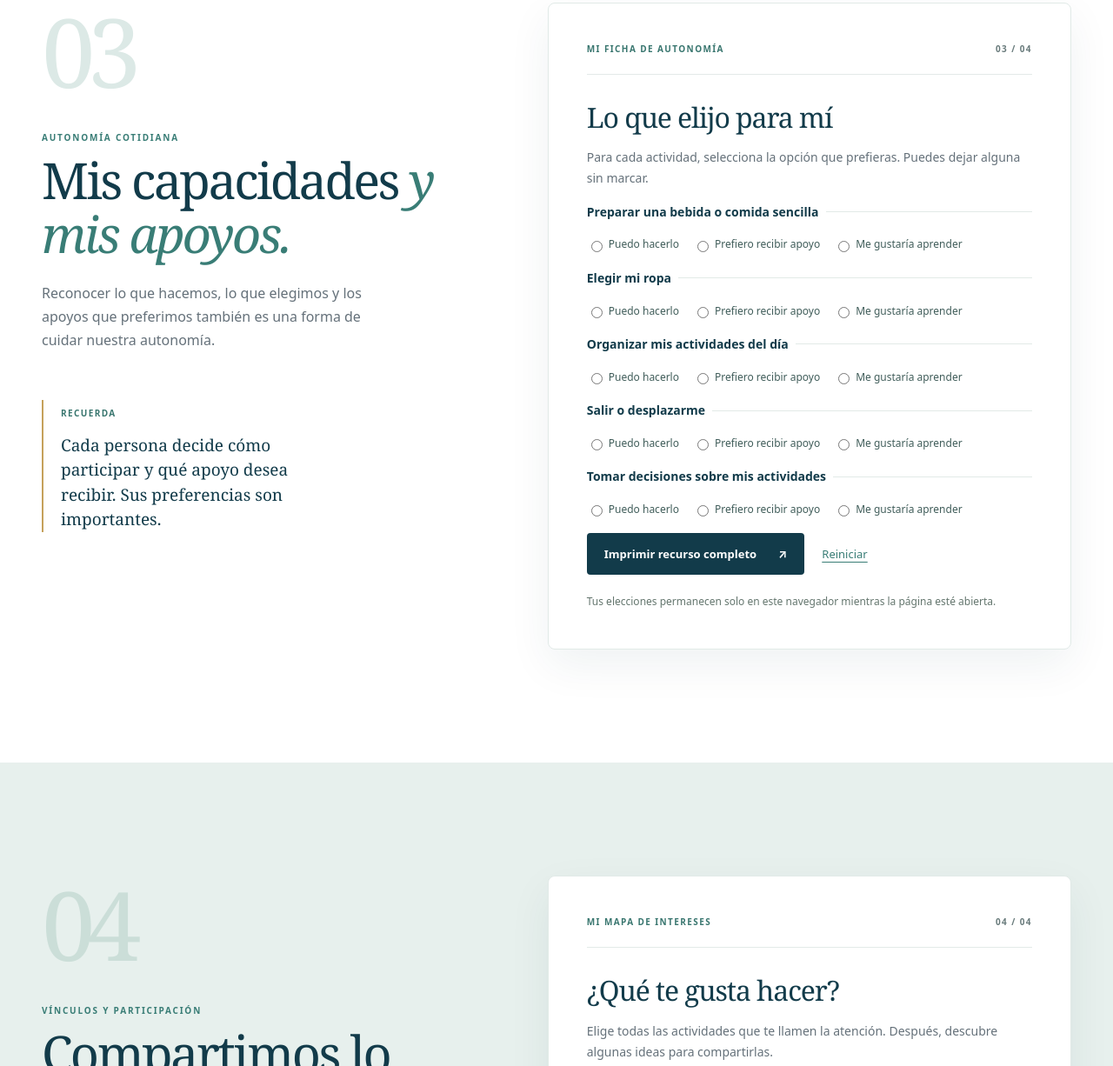
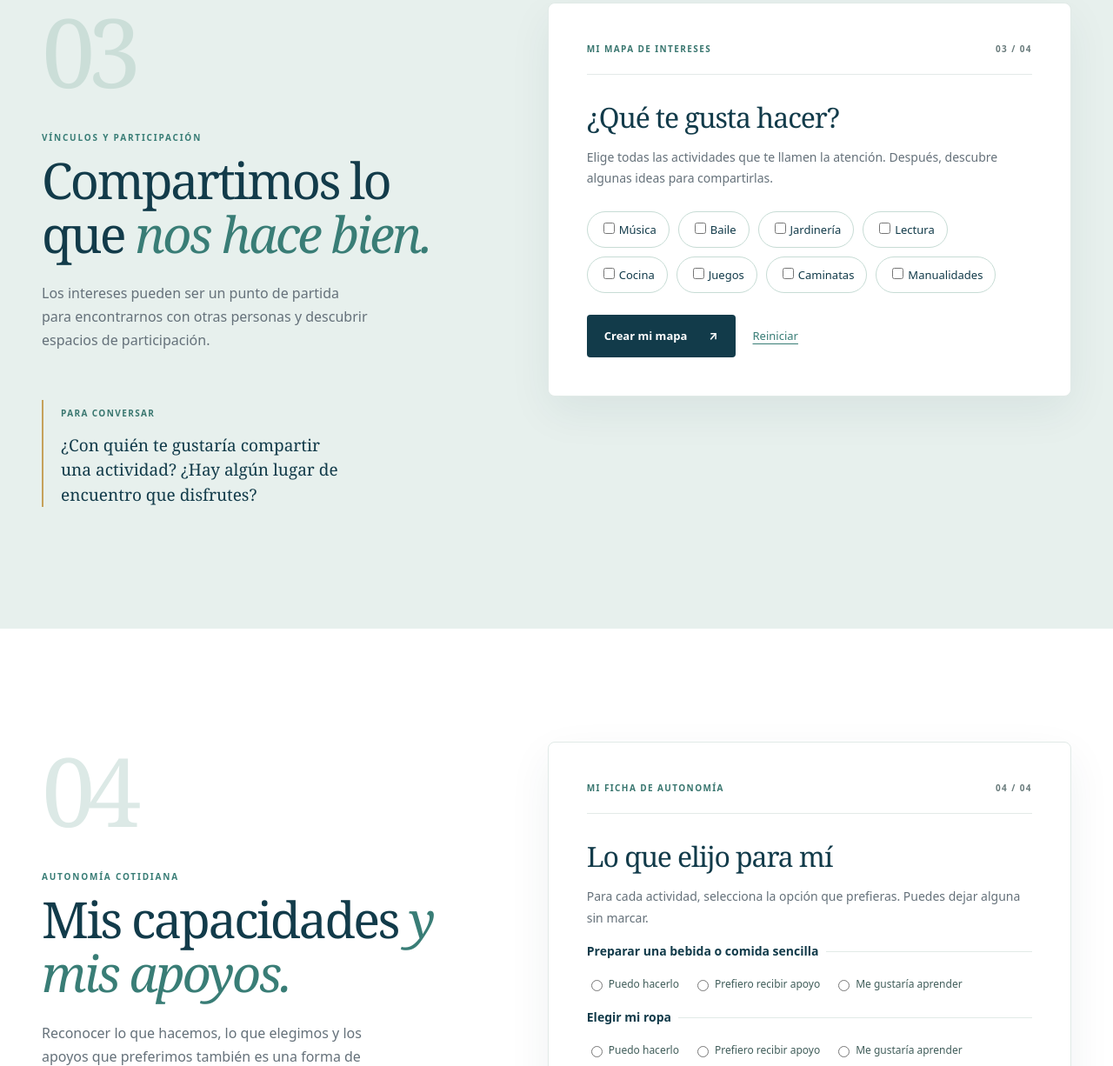
Before and after one commit to corteslaura-web/Recordar-hacer-y-compartir, a plain HTML site: page index.html in a window 1280 px wide. Shown: the part 3831-5057 px from the top of the page at 87% size. Drawn offline with Linux system fonts and the light colour scheme.

Commit message:
orden experiecia 3-4

```diff
--- a/index.html
+++ b/index.html
@@ -15,8 +15,8 @@
 <section class="experiences" id="experiencias"><div class="wrap"><div class="section-heading"><div><p class="eyebrow"><span></span> UN RECORRIDO PARA COMPARTIR</p><h2>Cuatro formas de<br><em>estar presentes.</em></h2></div><p>Explora a tu ritmo. No hay respuestas correctas ni una única manera de participar.</p></div><div class="experience-nav" aria-label="Ir a una experiencia"><a href="#recuerdos"><span>01</span> Recuerdos <b>↗</b></a><a href="#atencion"><span>02</span> Vida diaria <b>↗</b></a><a href="#capacidades"><span>03</span> Capacidades <b>↗</b></a><a href="#intereses"><span>04</span> Intereses <b>↗</b></a></div></div></section>
 <section class="experience wrap" id="recuerdos"><div class="experience-aside"><span class="big-number">01</span><p class="eyebrow">MEMORIA Y APRENDIZAJE</p><h2>Activamos nuestros <em>recuerdos.</em></h2><p>Una palabra, una fotografía o un objeto pueden abrir la puerta a una buena conversación.</p><div class="prompt"><span>PARA CONVERSAR</span><p>¿Qué historia te gustaría compartir a partir de una fotografía o un objeto especial?</p></div></div><div class="activity-card memory"><div class="card-top"><span>UNA PALABRA, MUCHAS HISTORIAS</span><span>01 / 04</span></div><h3>¿Qué te trae a la memoria?</h3><p>Deja que esta palabra te inspire un recuerdo, una imagen o una asociación. Puedes compartirlo en voz alta o guardarlo para ti.</p><div class="word-display" id="word" aria-live="polite">Ventana</div><div class="button-row"><button class="button dark" id="new-word">Descubrir otra palabra <span>↻</span></button><button class="link-button" id="reset-word">Reiniciar</button></div><div class="divider"></div><h4>Un pequeño juego de asociación</h4><p>Piensa en una palabra que relaciones con <strong>lluvia</strong>. No hay una respuesta única.</p><button class="outline-button" id="hint-button" aria-expanded="false" aria-controls="hint">Ver una pista <span>＋</span></button><p class="hint" id="hint" hidden>Puede ser algo que usamos para protegernos, un sonido o un olor que aparece cuando llueve.</p></div></section>
 <section class="experience tinted" id="atencion"><div class="wrap experience-grid"><div class="experience-aside"><span class="big-number">02</span><p class="eyebrow">ATENCIÓN Y VIDA DIARIA</p><h2>Pequeños pasos, <em>grandes momentos.</em></h2><p>Prestar atención también puede ser una oportunidad para conversar y disfrutar de lo cotidiano.</p><div class="prompt"><span>OTRAS IDEAS</span><p>Busca diferencias entre dos imágenes o clasifica objetos cotidianos por sus colores, usos o formas.</p></div></div><div class="activity-card"><div class="card-top"><span>ORDENEMOS JUNTOS</span><span>02 / 04</span></div><h3>Una taza de té</h3><p>Ordena estos pasos como los harías habitualmente. Usa las flechas para mover cada paso.</p><ol class="steps" id="steps"></ol><p class="feedback" id="steps-feedback" aria-live="polite"></p><div class="button-row"><button class="button dark" id="check-steps">Terminé de ordenar <span>↗</span></button><button class="link-button" id="reset-steps">Reiniciar</button></div><p class="fine-print">Hay distintas maneras de realizar una actividad. Esta es solo una secuencia posible.</p></div></div></section>
-<section class="experience wrap" id="capacidades"><div class="experience-aside"><span class="big-number">03</span><p class="eyebrow">AUTONOMÍA COTIDIANA</p><h2>Mis capacidades <em>y mis apoyos.</em></h2><p>Reconocer lo que hacemos, lo que elegimos y los apoyos que preferimos también es una forma de cuidar nuestra autonomía.</p><div class="prompt"><span>RECUERDA</span><p>Cada persona decide cómo participar y qué apoyo desea recibir. Sus preferencias son importantes.</p></div></div><div class="activity-card capabilities"><div class="card-top"><span>MI FICHA DE AUTONOMÍA</span><span>03 / 04</span></div><h3>Lo que elijo para mí</h3><p>Para cada actividad, selecciona la opción que prefieras. Puedes dejar alguna sin marcar.</p><div id="capability-list" class="capability-list"></div><div class="button-row"><button class="button dark print-button">Imprimir recurso completo <span>↗</span></button><button class="link-button" id="reset-capabilities">Reiniciar</button></div><p class="fine-print">Tus elecciones permanecen solo en este navegador mientras la página esté abierta.</p></div></section>
-<section class="experience green-section" id="intereses"><div class="wrap experience-grid"><div class="experience-aside"><span class="big-number">04</span><p class="eyebrow">VÍNCULOS Y PARTICIPACIÓN</p><h2>Compartimos lo que <em>nos hace bien.</em></h2><p>Los intereses pueden ser un punto de partida para encontrarnos con otras personas y descubrir espacios de participación.</p><div class="prompt"><span>PARA CONVERSAR</span><p>¿Con quién te gustaría compartir una actividad? ¿Hay algún lugar de encuentro que disfrutes?</p></div></div><div class="activity-card interests-card"><div class="card-top"><span>MI MAPA DE INTERESES</span><span>04 / 04</span></div><h3>¿Qué te gusta hacer?</h3><p>Elige todas las actividades que te llamen la atención. Después, descubre algunas ideas para compartirlas.</p><div class="chips" id="interest-options"></div><div class="button-row"><button class="button dark" id="show-interests">Crear mi mapa <span>↗</span></button><button class="link-button" id="reset-interests">Reiniciar</button></div><div class="interest-result" id="interest-result" hidden aria-live="polite"></div></div></div></section>
+<section class="experience green-section" id="intereses"><div class="wrap experience-grid"><div class="experience-aside"><span class="big-number">03</span><p class="eyebrow">VÍNCULOS Y PARTICIPACIÓN</p><h2>Compartimos lo que <em>nos hace bien.</em></h2><p>Los intereses pueden ser un punto de partida para encontrarnos con otras personas y descubrir espacios de participación.</p><div class="prompt"><span>PARA CONVERSAR</span><p>¿Con quién te gustaría compartir una actividad? ¿Hay algún lugar de encuentro que disfrutes?</p></div></div><div class="activity-card interests-card"><div class="card-top"><span>MI MAPA DE INTERESES</span><span>03 / 04</span></div><h3>¿Qué te gusta hacer?</h3><p>Elige todas las actividades que te llamen la atención. Después, descubre algunas ideas para compartirlas.</p><div class="chips" id="interest-options"></div><div class="button-row"><button class="button dark" id="show-interests">Crear mi mapa <span>↗</span></button><button class="link-button" id="reset-interests">Reiniciar</button></div><div class="interest-result" id="interest-result" hidden aria-live="polite"></div></div></div></section>
+<section class="experience wrap" id="capacidades"><div class="experience-aside"><span class="big-number">04</span><p class="eyebrow">AUTONOMÍA COTIDIANA</p><h2>Mis capacidades <em>y mis apoyos.</em></h2><p>Reconocer lo que hacemos, lo que elegimos y los apoyos que preferimos también es una forma de cuidar nuestra autonomía.</p><div class="prompt"><span>RECUERDA</span><p>Cada persona decide cómo participar y qué apoyo desea recibir. Sus preferencias son importantes.</p></div></div><div class="activity-card capabilities"><div class="card-top"><span>MI FICHA DE AUTONOMÍA</span><span>04 / 04</span></div><h3>Lo que elijo para mí</h3><p>Para cada actividad, selecciona la opción que prefieras. Puedes dejar alguna sin marcar.</p><div id="capability-list" class="capability-list"></div><div class="button-row"><button class="button dark print-button">Imprimir recurso completo <span>↗</span></button><button class="link-button" id="reset-capabilities">Reiniciar</button></div><p class="fine-print">Tus elecciones permanecen solo en este navegador mientras la página esté abierta.</p></div></section>
 <section class="guide wrap" id="acompanar"><div class="section-heading"><div><p class="eyebrow"><span></span> ESTAR CERCA, CON RESPETO</p><h2>Ideas para <em>acompañar.</em></h2></div><p>Pequeños gestos que pueden hacer una gran diferencia en la manera de compartir.</p></div><div class="guide-grid"><article><span>01 / ESCUCHAR</span><h3>Dar espacio a la palabra.</h3><p>Escuchar con atención, sin interrumpir y con curiosidad genuina.</p></article><article><span>02 / RESPETAR</span><h3>Cada quien a su ritmo.</h3><p>Respetar los tiempos, las decisiones y las formas de participar.</p></article><article><span>03 / COMUNICAR</span><h3>Hablar con claridad.</h3><p>Dar indicaciones claras y conversar de manera cercana y respetuosa.</p></article><article><span>04 / ACOMPAÑAR</span><h3>Ayudar sin sustituir.</h3><p>Ofrecer apoyo sin reemplazar las capacidades de la persona.</p></article><article><span>05 / RECONOCER</span><h3>Preguntar qué le gusta.</h3><p>Reconocer sus intereses, preferencias y experiencias propias.</p></article><article><span>06 / INVITAR</span><h3>Participar por elección.</h3><p>Promover la participación voluntaria, sin presiones ni obligaciones.</p></article></div><p class="guide-note">Estas ideas son orientaciones cotidianas para compartir; no constituyen un protocolo clínico.</p></section>
 <section class="closing" id="llevar"><div class="wrap closing-inner"><p class="eyebrow"><span></span> UNA IDEA PARA LLEVAR</p><span class="quote-mark">“</span><blockquote>Cada persona tiene historias que contar, capacidades que compartir y nuevas experiencias por descubrir<span>.</span></blockquote><p>Una invitación a seguir encontrándonos, dentro y fuera de esta página.</p><button class="button light print-button">Imprimir o guardar como PDF <span>↗</span></button><span class="closing-flower">✳</span></div></section>
 <section class="share wrap" id="compartir"><div><p class="eyebrow"><span></span> QUE ESTA IDEA SIGA VIAJANDO</p><h2>Compartir también<br>es <em>cuidar.</em></h2><p>Cuando el sitio esté publicado, copia su enlace para compartirlo o crear un código QR.</p></div><div class="share-box"><span class="share-symbol">↗</span><div><h3>Lleva este espacio contigo</h3><p>Usa la dirección definitiva del sitio. Para crear un QR puedes abrir un generador externo; solo se compartirá la dirección que introduzcas allí.</p><div class="button-row"><button class="button dark" id="copy-link">Copiar enlace actual <span>↗</span></button><a class="text-link" href="https://www.qrcode-monkey.com/" target="_blank" rel="noopener noreferrer">Crear código QR externo ↗</a></div><p id="share-feedback" class="fine-print" aria-live="polite"></p></div></div></section>
```
